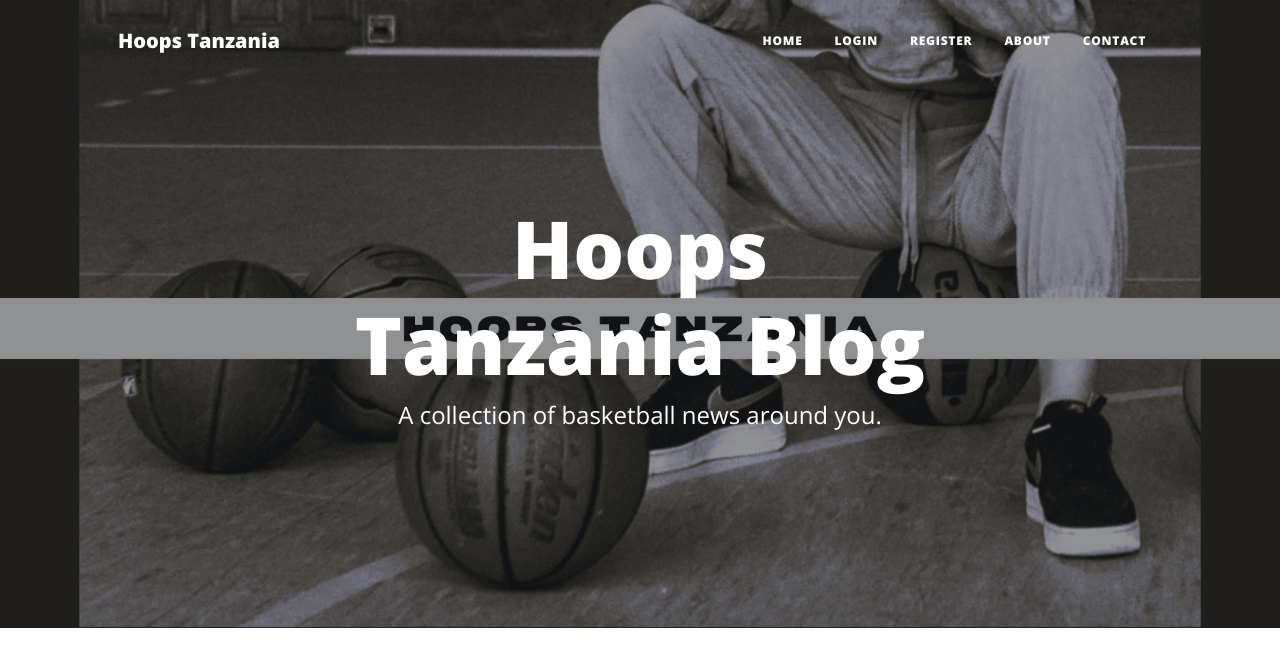
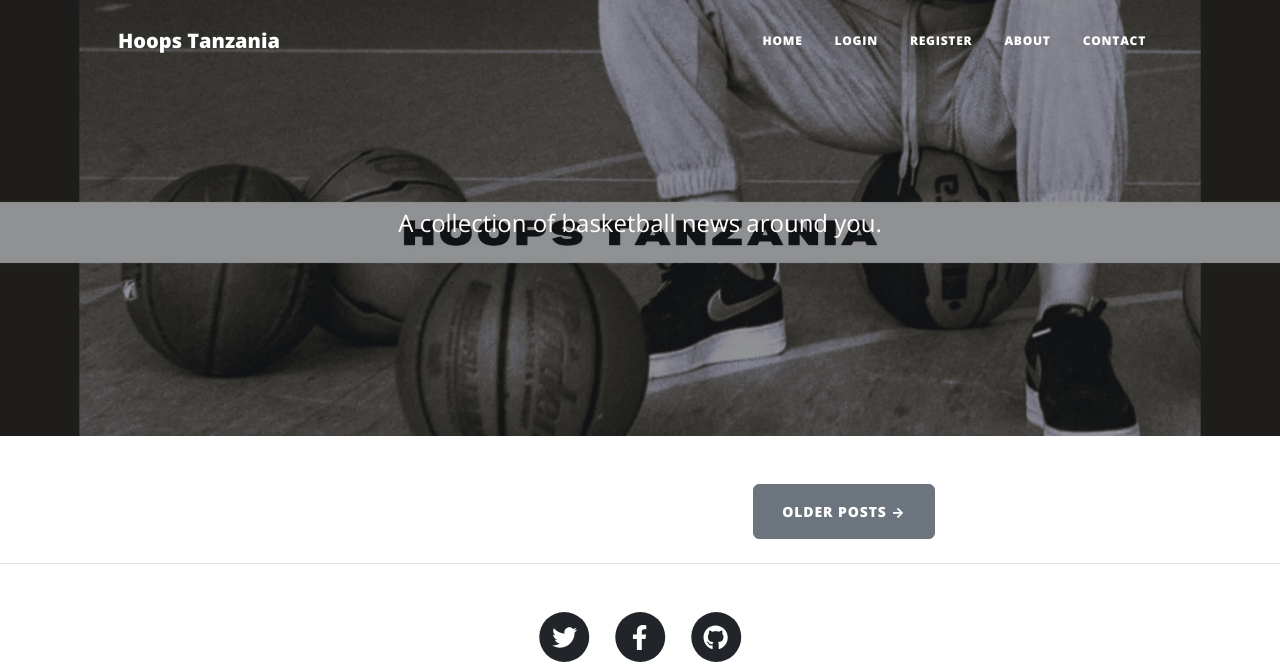
Before and after one commit to PiusAlbert/web-deployment, a Flask app: page / in a window 1280 px wide. Shown: the top 668 px of the page. Run offline with Flask 3, Linux system fonts and the light colour scheme; data that the repository does not hold is empty; some libraries are stand-ins or nearby versions.

Commit message:
fixing the heading

```diff
--- a/templates/index.html
+++ b/templates/index.html
@@ -9,7 +9,7 @@
     <div class="row gx-4 gx-lg-5 justify-content-center">
       <div class="col-md-10 col-lg-8 col-xl-7">
         <div class="site-heading">
-          <h1>Hoops Tanzania Blog</h1>
+          <!--<h1>Hoops Tanzania Blog</h1> -->
           <span class="subheading">A collection of basketball news around you.</span>
         </div>
       </div>
```
